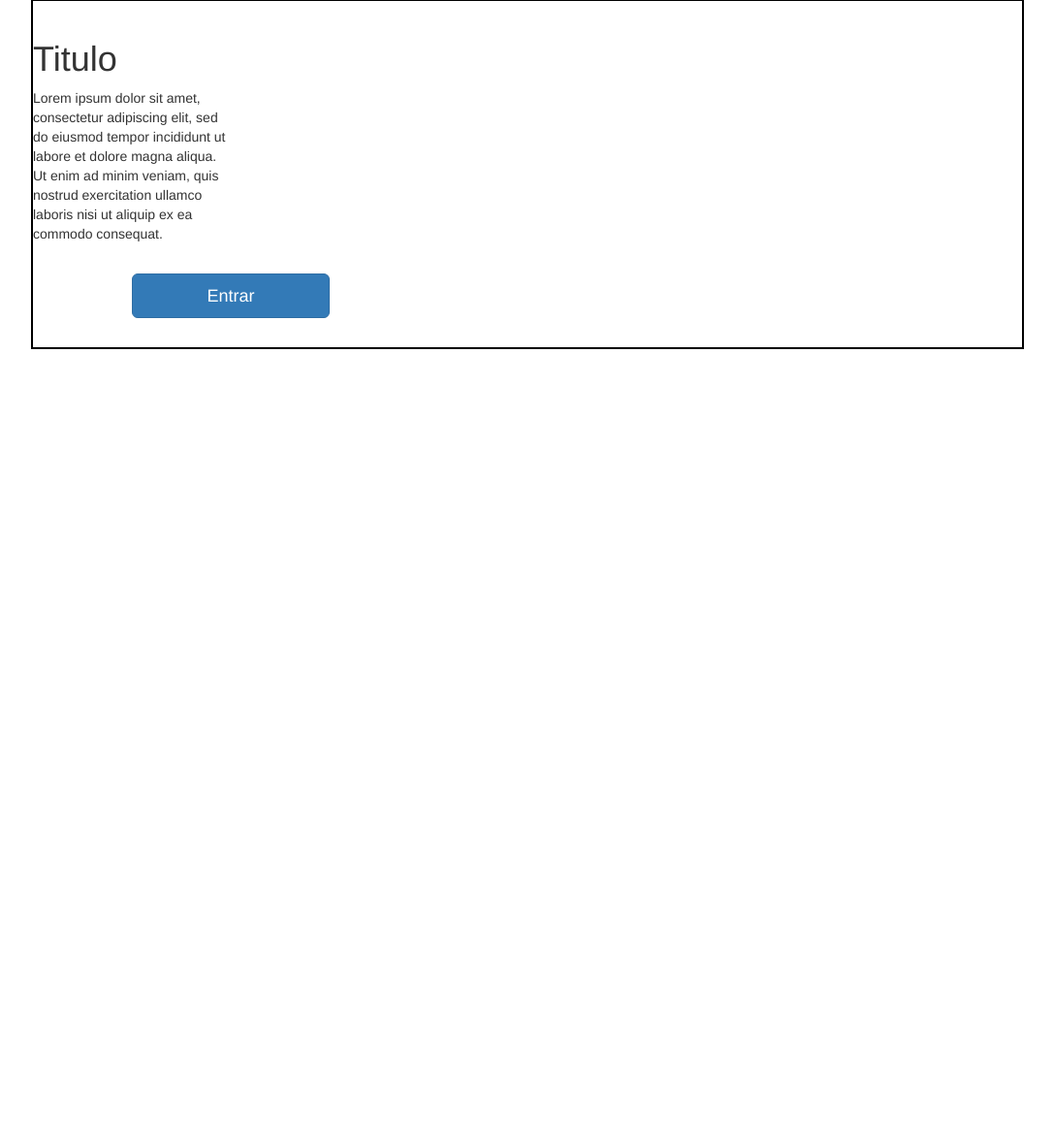
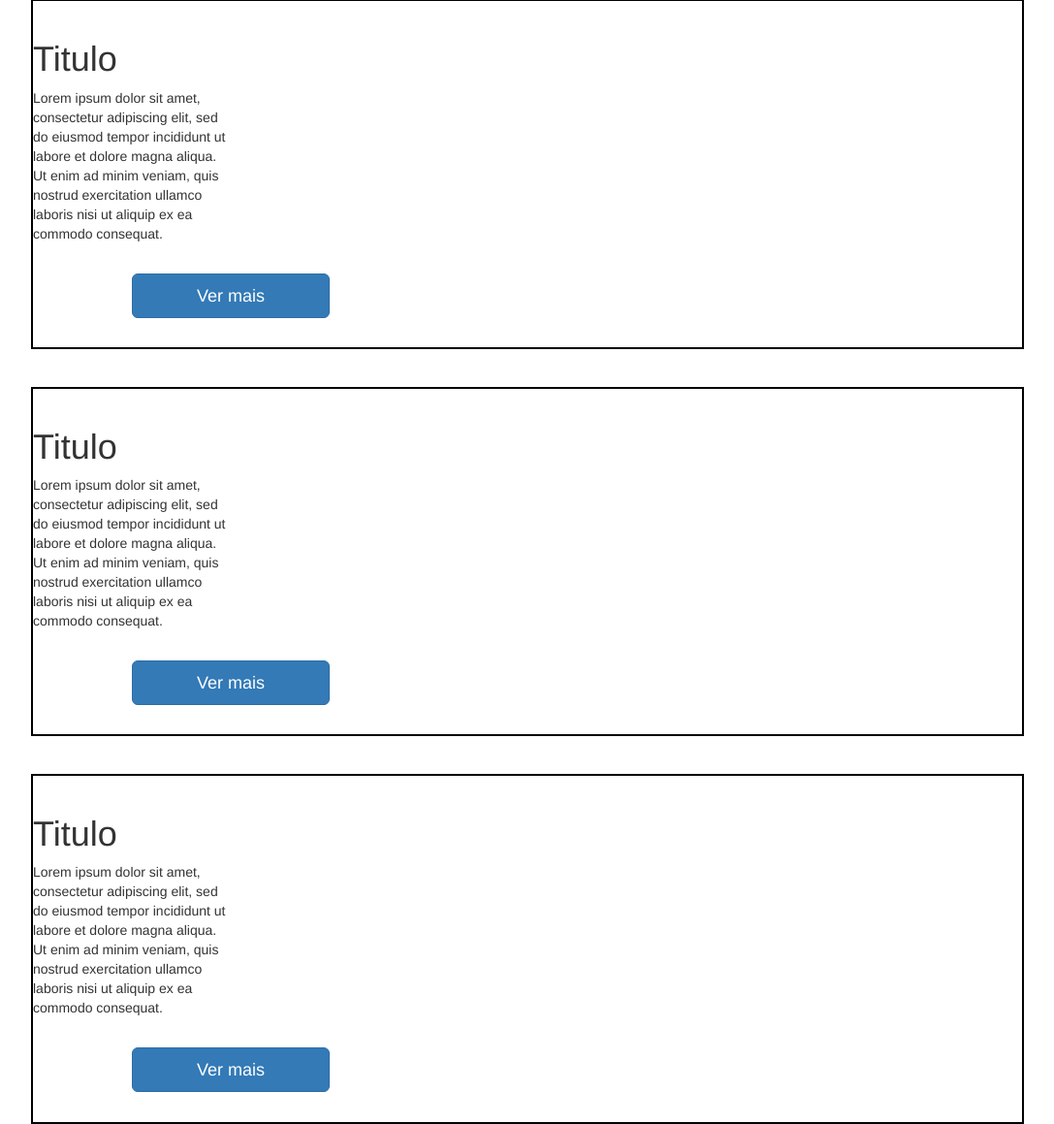
Before and after one commit to IKuuhakuI/Lumanga, a Flask app: page / in a window 1280 px wide. Shown: the part 491-1650 px from the top of the page at 97% size, without its empty margins (96-1183 px from the left). Before the commit the page ends 851 px from the top, so only its background shows below. Run offline with Flask 2, Linux system fonts and the light colour scheme; some libraries are stand-ins or nearby versions.

Commit message:
linka o css

```diff
--- a/app/static/styles/style.css
+++ b/app/static/styles/style.css
@@ -0,0 +1,3 @@
+body {
+	background-color: white;
+}
--- a/app/templates/base.html
+++ b/app/templates/base.html
@@ -3,10 +3,15 @@
 <head>
     <meta charset="UTF-8">
     <meta name="viewport" content="width=device-width, initial-scale=1.0">
+
+
+
     <link rel="stylesheet" href="https://maxcdn.bootstrapcdn.com/bootstrap/3.4.1/css/bootstrap.min.css">
     <script src="https://ajax.googleapis.com/ajax/libs/jquery/3.5.1/jquery.min.js"></script>
     <script src="https://maxcdn.bootstrapcdn.com/bootstrap/3.4.1/js/bootstrap.min.js"></script>
     <title>{% block title %}{% endblock %}</title>
+
+    <link rel="stylesheet" type="text/css" href="static/styles/style.css">
 </head>
 
 <body>
--- a/app/templates/consultas.html
+++ b/app/templates/consultas.html
@@ -6,7 +6,7 @@
             <li class="active"><a href="/consultas">Consultas</a></li>
             <li><a href="/eventos">Eventos</a></li>
             {% if logado == True %}
-            <li><a href="/entrar">Perfil</a></li>
+            <li><a href="/user">Perfil</a></li>
             {% endif %}
             {% if logado == False %}
             <li><a href="/entrar">Entrar</a></li>
--- a/app/templates/entrar.html
+++ b/app/templates/entrar.html
@@ -6,7 +6,7 @@
             <li><a href="/consultas">Consultas</a></li>
             <li><a href="/eventos">Eventos</a></li>
             {% if logado == True %}
-            <li><a href="/entrar">Perfil</a></li>
+            <li><a href="/user">Perfil</a></li>
             {% endif %}
             {% if logado == False %}
             <li class="active"><a href="/entrar">Entrar</a></li>
--- a/app/templates/eventos.html
+++ b/app/templates/eventos.html
@@ -6,7 +6,7 @@
             <li><a href="/consultas">Consultas</a></li>
             <li class="active"><a href="/eventos">Eventos</a></li>
             {% if logado == True %}
-            <li><a href="/entrar">Perfil</a></li>
+            <li><a href="/user">Perfil</a></li>
             {% endif %}
             {% if logado == False %}
             <li><a href="/entrar">Entrar</a></li>
--- a/app/templates/inicio.html
+++ b/app/templates/inicio.html
@@ -6,7 +6,7 @@
             <li><a href="/consultas">Consultas</a></li>
             <li><a href="/eventos">Eventos</a></li>
             {% if logado == True %}
-            <li><a href="/entrar">Perfil</a></li>
+            <li><a href="/user">Perfil</a></li>
             {% endif %}
             {% if logado == False %}
             <li><a href="/entrar">Entrar</a></li>
@@ -63,13 +63,33 @@
         <h1>Titulo</h1>
         <p style="text-justify: auto; width: 20%;">Lorem ipsum dolor sit amet, consectetur adipiscing elit, sed do eiusmod tempor incididunt ut labore et dolore magna aliqua. Ut enim ad minim veniam, quis nostrud exercitation ullamco laboris nisi ut aliquip ex ea commodo consequat.</p>
         <div style="position: relative; margin-bottom: 3%; margin-top: 3%; width: 20%; margin-left: 10%;">
-            <button class="btn btn-primary btn-block btn-lg" id="   botaoSubmit" onclick="">Entrar</button>
+            <button class="btn btn-primary btn-block btn-lg" id="   botaoSubmit" onclick="">Ver mais</button>
+        </div>
+    </div>
+</div>
+
+<div style="position: relative; border: 2px solid black; margin-left: 10%; margin-right: 10%; margin-top: 3%">
+    <img src="" alt="">
+    <div style="text-align: left;">
+        <h1>Titulo</h1>
+        <p style="text-justify: auto; width: 20%;">Lorem ipsum dolor sit amet, consectetur adipiscing elit, sed do eiusmod tempor incididunt ut labore et dolore magna aliqua. Ut enim ad minim veniam, quis nostrud exercitation ullamco laboris nisi ut aliquip ex ea commodo consequat.</p>
+        <div style="position: relative; margin-bottom: 3%; margin-top: 3%; width: 20%; margin-left: 10%;">
+            <button class="btn btn-primary btn-block btn-lg" id="   botaoSubmit" onclick="">Ver mais</button>
+        </div>
+    </div>
+</div>
+
+<div style="position: relative; border: 2px solid black; margin-left: 10%; margin-right: 10%; margin-top: 3%">
+    <img src="" alt="">
+    <div style="text-align: left;">
+        <h1>Titulo</h1>
+        <p style="text-justify: auto; width: 20%;">Lorem ipsum dolor sit amet, consectetur adipiscing elit, sed do eiusmod tempor incididunt ut labore et dolore magna aliqua. Ut enim ad minim veniam, quis nostrud exercitation ullamco laboris nisi ut aliquip ex ea commodo consequat.</p>
+        <div style="position: relative; margin-bottom: 3%; margin-top: 3%; width: 20%; margin-left: 10%;">
+            <button class="btn btn-primary btn-block btn-lg" id="   botaoSubmit" onclick="">Ver mais</button>
         </div>
     </div>
 </div>
 
 
 
-
-
 {%endblock%}
--- a/app/templates/perfil.html
+++ b/app/templates/perfil.html
@@ -11,4 +11,6 @@
 
 {% block content %}
 	<p> Bem Vindo, {{user}} </p>
+
+	<h1> O PERFIL </h1>
 {% endblock%}
```
